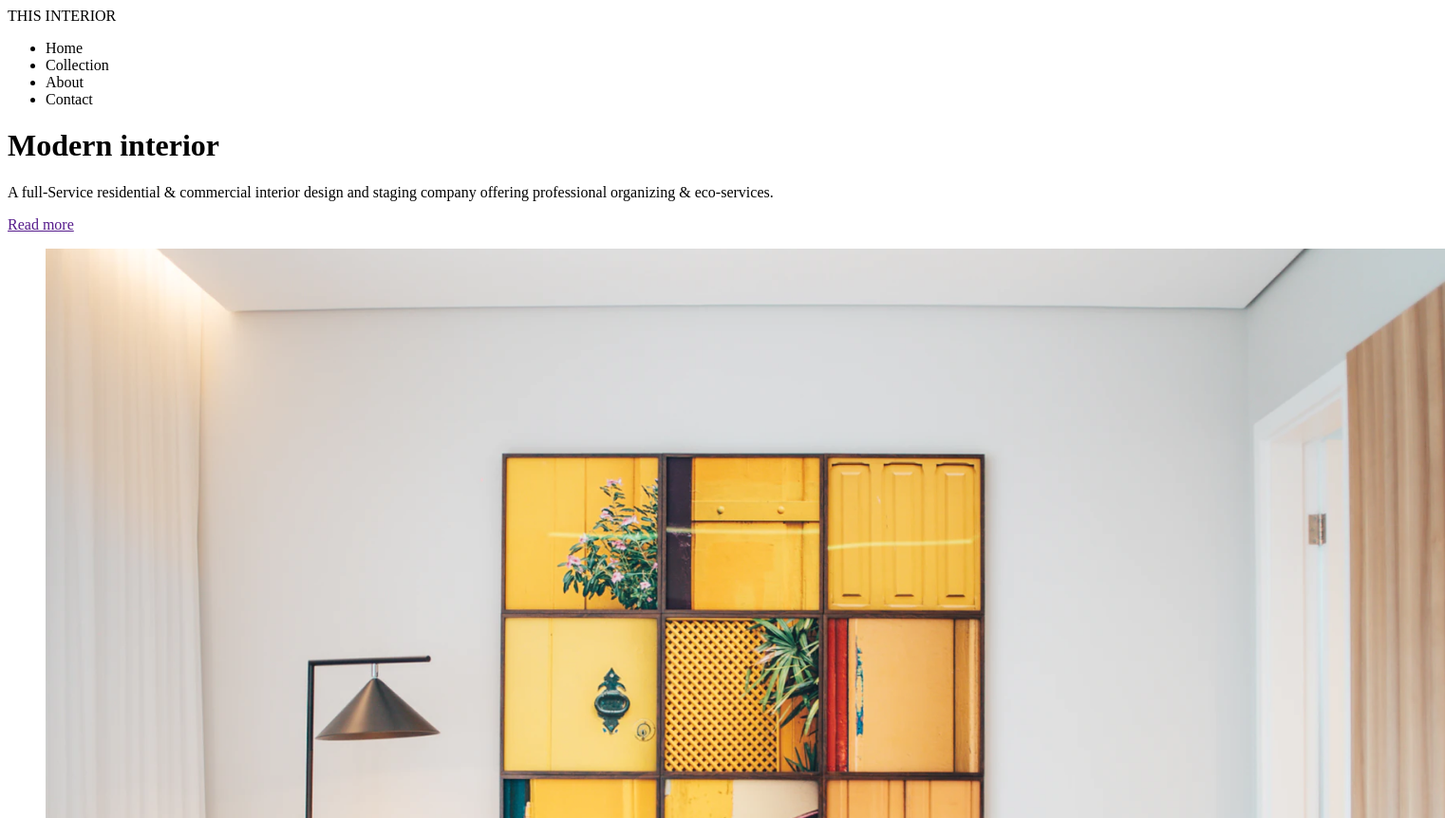
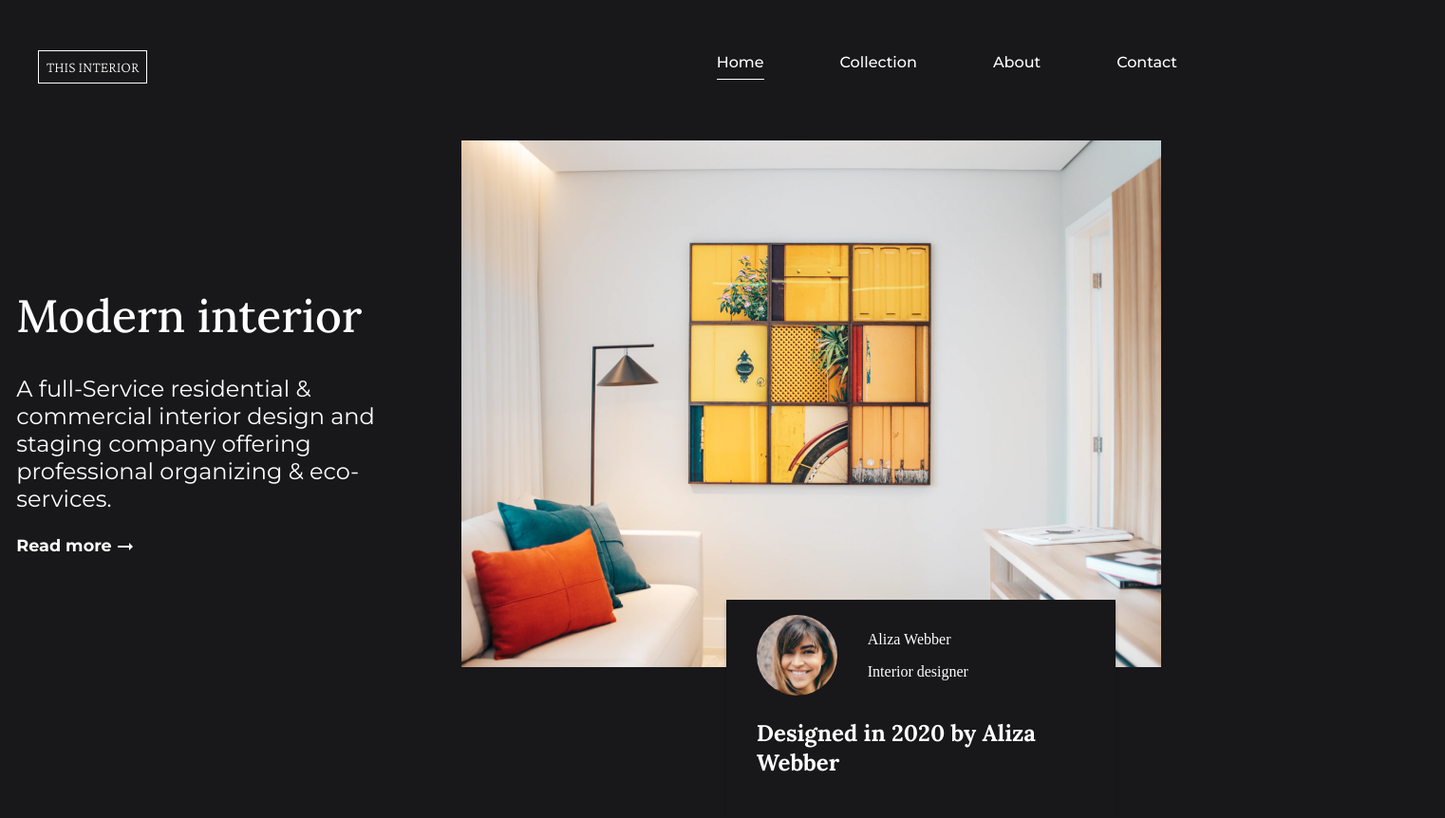
Before and after one commit to lucyGMDev/interior-consultant-master, a plain HTML site: page index.html in a window 1280 px wide. Shown: the top 862 px of the page at 95% size, 1522 px wide, since content can reach past the window. Drawn offline with nearby package versions, Linux system fonts and the light colour scheme.

Commit message:
Basic CSS done

```diff
--- /dev/null
+++ b/assets/css/style.css
@@ -0,0 +1,116 @@
+:root{
+  --main-bg-color: #181719;
+}
+* {
+  box-sizing: border-box;
+}
+
+body {
+  background-color: var(--main-bg-color);
+  color: #fff;
+}
+
+.page-header {
+  display: flex;
+  flex-direction: row;
+  align-items: center;
+  justify-content: space-between;
+  padding: 2em 2em;
+}
+
+.page-name {
+  display: inline-block;
+  font-family: "Crimson Pro", serif;
+  font-weight: 200;
+  padding: 0.5em;
+  border: 1px solid #fff;
+}
+
+.links {
+  display: flex;
+  flex-direction: row;
+  column-gap: 5em;
+  list-style: none;
+}
+
+.link {
+  font-family: "Montserrat", sans-serif;
+  font-weight: 500;
+}
+
+.link--selected {
+  display: inline-block;
+  font-weight: 500;
+  padding-bottom: 0.5em;
+  border-bottom: 1px solid #fff;
+}
+
+.page-content {
+  display: flex;
+  flex-direction: row;
+  align-items: center;
+  justify-content: space-around;
+}
+.description__title {
+  font-family: "Lora", serif;
+  font-weight: 500;
+  font-size: 3rem;
+}
+.description__cta {
+  position: relative;
+  height:3rem;
+  font-family: "Montserrat", sans-serif;
+  font-weight: 700;
+  color: #fff;
+  font-size: 1.1rem;
+  text-decoration: none;
+}
+.description__cta--icon{
+  position: absolute;
+  top: 0;
+  right: -1.5em;
+}
+.description__text {
+  font-family: "Montserrat", sans-serif;
+  font-weight: 400;
+  font-size: 1.5rem;
+  width: 410px;
+}
+
+.desing-data {
+  position: relative;
+}
+.desing__image {
+  width: 737px;
+  height: auto;
+}
+
+.designer-data {
+  position: absolute;
+  bottom: -9.5em;
+  right: 3em;
+  background-color: var(--main-bg-color);
+  width: 410px;
+  padding: 1em 2em;
+  box-shadow: 0 4px 4px rgba(0, 0, 0,0.25);
+}
+
+.designer-data__header {
+  display: flex;
+  flex-direction: row;
+  align-items: center;
+  justify-content: flex-start;
+  column-gap: 2em;
+}
+
+.designer__image {
+  width: 85px;
+  height: auto;
+  border-radius: 50%;
+}
+
+.desing__info {
+  font-family: "Lora", serif;
+  font-weight: 700;
+  font-size: 1.5rem;
+}
--- a/index.html
+++ b/index.html
@@ -13,14 +13,21 @@
       type="image/x-icon"
       href="https://devchallenges.io/"
     />
-    <title>Devchallenges</title>
+    <link rel="preconnect" href="https://fonts.googleapis.com" />
+    <link rel="preconnect" href="https://fonts.gstatic.com" crossorigin />
+    <link
+      href="https://fonts.googleapis.com/css2?family=Crimson+Pro:wght@200&family=Lora:wght@500;700&family=Montserrat:wght@400;500;700&display=swap"
+      rel="stylesheet"
+    />
+    <link rel="stylesheet" href="assets/css/style.css" />
+    <title>Interior Consultant</title>
   </head>
   <body>
     <header class="page-header">
       <span class="page-name">THIS INTERIOR</span>
       <nav class="header-nav">
         <ul class="links">
-          <li class="link">Home</li>
+          <li class="link link--selected">Home</li>
           <li class="link">Collection</li>
           <li class="link">About</li>
           <li class="link">Contact</li>
@@ -28,15 +35,24 @@
       </nav>
     </header>
     <main class="page-content">
-      <h1 class="page__title">Modern interior</h1>
-      <p class="page__decription">
-        A full-Service residential & commercial interior design and staging
-        company offering professional organizing & eco-services.
-      </p>
-      <a href="" class="page__cta">Read more </a>
+      <div class="page-description">
+        <h1 class="description__title">Modern interior</h1>
+        <p class="description__text">
+          A full-Service residential & commercial interior design and staging
+          company offering professional organizing & eco-services.
+        </p>
+          <a href="" class="description__cta">
+            Read more
+            <img src="assets/img/arrow_right_alt_black_24dp.svg" alt="link arrow icon" class="description__cta--icon">
+          </a>
+      </div>
 
-      <figure>
-        <img src="assets/img/photo1.png" alt="interior design image"/>
+      <figure class="desing-data">
+        <img
+          class="desing__image"
+          src="assets/img/photo1.png"
+          alt="interior design image"
+        />
         <article class="designer-data">
           <header class="designer-data__header">
             <img
```
Also changed, not shown: assets/img/arrow_right_alt_black_24dp.svg (added).
